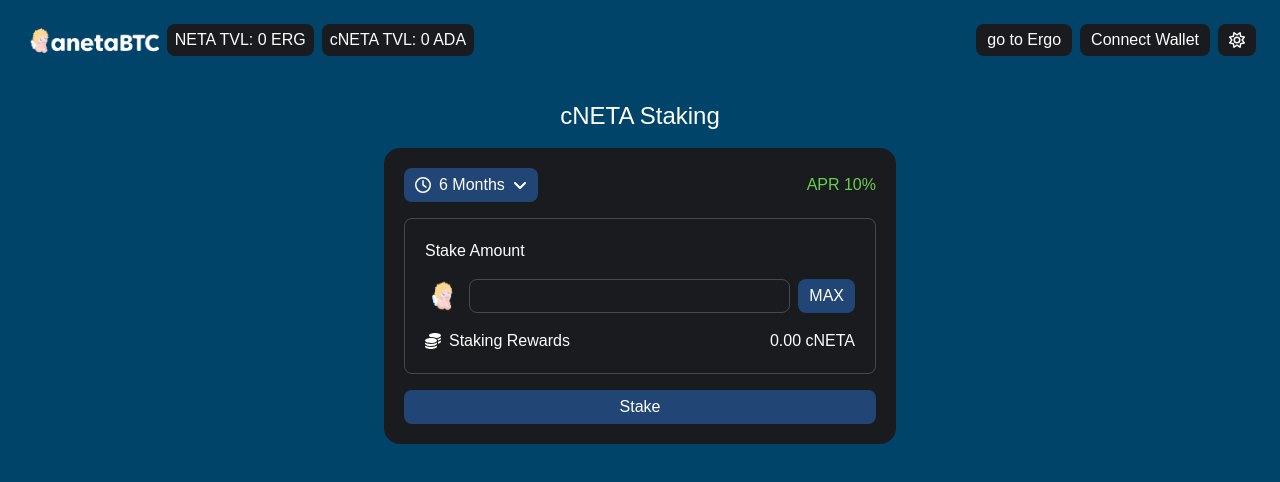
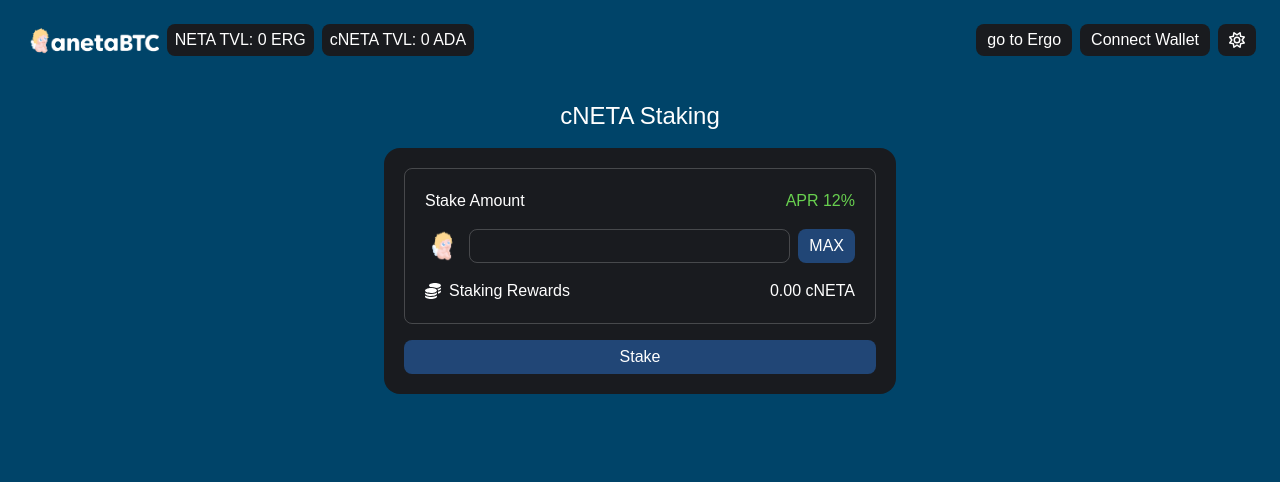
Before and after one commit to andrehafner/anetabtc.io, a Next.js app: page /cardano in a window 1280 px wide. Shown: the top 482 px of the page. Built offline with nearby package versions, Linux system fonts and the light colour scheme.

Commit message:
disable 12 months staking option

```diff
--- a/components/Stake/InitStaking.tsx
+++ b/components/Stake/InitStaking.tsx
@@ -20,10 +20,10 @@
 
   return (
     <div className="component p-5 w-full rounded-2xl flex flex-col gap-4">
-      <div className="w-full flex flex-row items-center">
+      {/* <div className="w-full flex flex-row items-center">
         <StakingLengthSelect></StakingLengthSelect>
         <div className="ml-auto text-agreen">APR {apr}%</div>
-      </div>
+      </div> */}
       <StakingInput ref={inputRef}></StakingInput>
       <button
         className="clickable button rounded-lg py-1 px-2.5 text-center"
--- a/components/Stake/StakingInput.tsx
+++ b/components/Stake/StakingInput.tsx
@@ -4,12 +4,15 @@
 import { StakeContext } from ".";
 
 const StakingInput = React.forwardRef(({}, ref) => {
-  const { calcRewards, currency } = useContext(StakeContext);
+  const { calcRewards, currency, apr } = useContext(StakeContext);
   const [amount, setAmount] = useState("");
 
   return (
     <div className="border border-theme p-5 rounded-lg flex flex-col gap-4">
-      Stake Amount
+      <div className="flex items-center">
+        Stake Amount
+        <div className="text-agreen ml-auto">APR {apr}%</div>
+      </div>
       <div className="flex flex-row items-center gap-2">
         <img src="/logo.png" className="h-8"></img>
         <input
--- a/entities/app.ts
+++ b/entities/app.ts
@@ -30,7 +30,7 @@
 
 export enum StakingLength {
   sixMonth = "sixMonth",
-  twelveMonth = "twelveMonth",
+  // twelveMonth = "twelveMonth",
 }
 
 export const STAKING_INFO: Record<
@@ -39,18 +39,18 @@
 > = {
   [StakingLength.sixMonth]: {
     text: "6 Months",
-    apr: 10,
+    apr: 12,
     calcRewards: (stakingAmount: number) => {
       return ((stakingAmount * 0.1) / 2).toFixed(2);
     },
   },
-  [StakingLength.twelveMonth]: {
-    text: "12 Months",
-    apr: 15,
-    calcRewards: (stakingAmount: number) => {
-      return (stakingAmount * 0.15).toFixed(2);
-    },
-  },
+  // [StakingLength.twelveMonth]: {
+  //   text: "12 Months",
+  //   apr: 15,
+  //   calcRewards: (stakingAmount: number) => {
+  //     return (stakingAmount * 0.15).toFixed(2);
+  //   },
+  // },
 };
 
 export enum StakingState {
```
